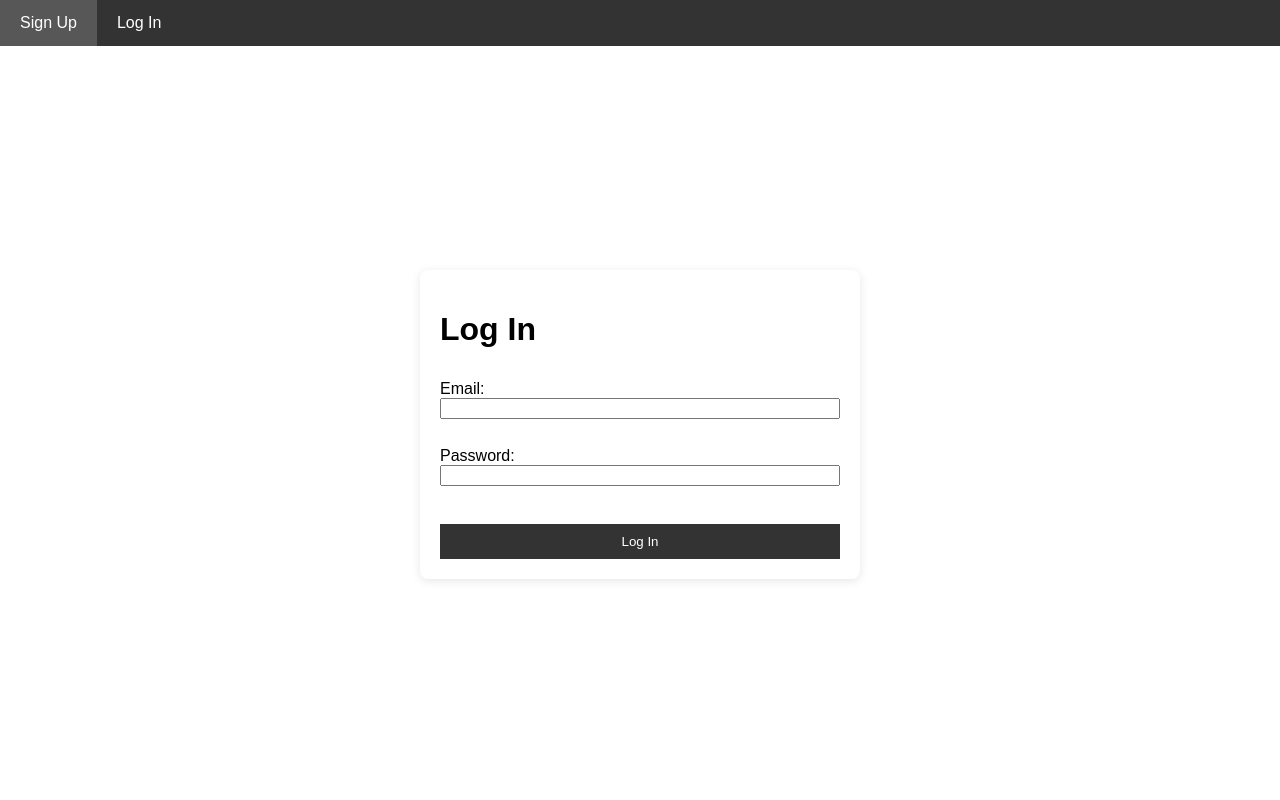
After one commit to CyramaeM/SSIS2, a Python web app: template webapp/webapp/templates/login.html in a window 1280 px wide. The commit adds this page. Run offline with Jinja, Linux system fonts and the light colour scheme; the template is opened without the code that fills it, so the values that code supplies are empty.

Commit message:
added log in and sign up

```diff
--- /dev/null
+++ b/webapp/webapp/static/styles.css
@@ -0,0 +1,128 @@
+body {
+    font-family: Arial, sans-serif;
+}
+
+.navbar {
+    background-color: #333;
+    overflow: hidden;
+}
+
+.navbar ul {
+    list-style-type: none;
+    margin: 0;
+    padding: 0;
+}
+
+.navbar ul li {
+    float: left;
+}
+
+.navbar ul li a {
+    display: block;
+    color: white;
+    text-align: center;
+    padding: 14px 20px;
+    text-decoration: none;
+}
+
+.navbar ul li a:hover {
+    background-color: #575757;
+}
+
+.content {
+    padding: 20px;
+}
+
+.flashes {
+    list-style-type: none;
+    padding: 0;
+}
+
+.flashes li {
+    padding: 10px;
+    margin-bottom: 10px;
+}
+
+.flashes li.success {
+    background-color: #d4edda;
+    color: #155724;
+}
+
+
+/* form */
+
+/* Add these styles to your existing styles.css */
+
+html, body {
+    height: 100%;
+    margin: 0;
+}
+
+.navbar {
+    background-color: #333;
+    overflow: hidden;
+    position: fixed;
+    width: 100%;
+    top: 0;
+    z-index: 1000;
+}
+
+.navbar ul {
+    list-style-type: none;
+    margin: 0;
+    padding: 0;
+}
+
+.navbar ul li {
+    float: left;
+}
+
+.navbar ul li a {
+    display: block;
+    color: white;
+    text-align: center;
+    padding: 14px 20px;
+    text-decoration: none;
+}
+
+.navbar ul li a:hover {
+    background-color: #575757;
+}
+
+.content {
+    padding: 20px 20px 20px 20px; /* Add top padding to make room for the fixed navbar */
+}
+
+.form-container {
+    width: 100%;
+    max-width: 400px;
+    background: #fff;
+    padding: 20px;
+    box-shadow: 0 2px 10px rgba(0,0,0,0.1);
+    border-radius: 8px;
+    margin: 0 auto;
+    margin-top: 250px;
+
+
+}
+
+form {
+    display: flex;
+    flex-direction: column;
+}
+form label {
+    margin-top: 10px;
+}
+
+form input[type="submit"] {
+    margin-top: 20px;
+    padding: 10px;
+    background-color: #333;
+    color: white;
+    border: none;
+    cursor: pointer;
+}
+
+form input[type="submit"]:hover {
+    background-color: #575757;
+}
--- /dev/null
+++ b/webapp/webapp/templates/base.html
@@ -0,0 +1,31 @@
+<!DOCTYPE html>
+<html lang="en">
+<head>
+    <meta charset="UTF-8">
+    <meta name="viewport" content="width=device-width, initial-scale=1.0">
+    <title>{% block title %}My Flask App{% endblock %}</title>
+    <link rel="stylesheet" href='/static/styles.css'>
+</head>
+<body>
+    <nav class="navbar">
+        <ul>
+            <li><a href="{{ url_for('signup') }}">Sign Up</a></li>
+            <li><a href="{{ url_for('login') }}">Log In</a></li>
+        </ul>
+            <div class="content">
+                {% with messages = get_flashed_messages(with_categories=true) %}
+                    {% if messages %}
+                        <ul class="flashes">
+                        {% for category, message in messages %}
+                            <li class="{{ category }}">{{ message }}</li>
+                        {% endfor %}
+                        </ul>
+                    {% endif %}
+                {% endwith %}
+
+    </nav>
+    <div class="content">
+        {% block content %}{% endblock %}
+    </div>
+</body>
+</html>
--- /dev/null
+++ b/webapp/webapp/templates/login.html
@@ -0,0 +1,18 @@
+{% extends "base.html" %}
+
+{% block title %}Log IN{% endblock %}
+
+{% block content %}
+<div class="form-container">
+    <h1>Log In</h1>
+    <form method="post">
+        <label for="email">Email:</label>
+        <input type="email" id="email" name="email" required>
+        <br>
+        <label for="password">Password:</label>
+        <input type="password" id="password" name="password" required>
+        <br>
+        <input type="submit" value="Log In">
+    </form>
+</div>
+{% endblock %}
```
Also changed, not shown: webapp/main.py (+27 -1 lines), webapp/static/base.css (deleted, +0 -165 lines), webapp/webapp/__init__.py (added, +38 -0 lines), webapp/webapp/static/base.css (added, +144 -0 lines), webapp/webapp/static/form.css (added, +41 -0 lines), webapp/webapp/templates/base1.html (renamed from webapp/templates/base.html, +13 -1 lines), webapp/webapp/templates/index.html (added, +7 -0 lines), webapp/webapp/templates/signup.html (added, +18 -0 lines), webapp/webapp/app.py (added), webapp/webapp/static/sample.js (added), webapp/webapp/templates/extend.html (renamed from webapp/templates/extend.html), 1 other file.
